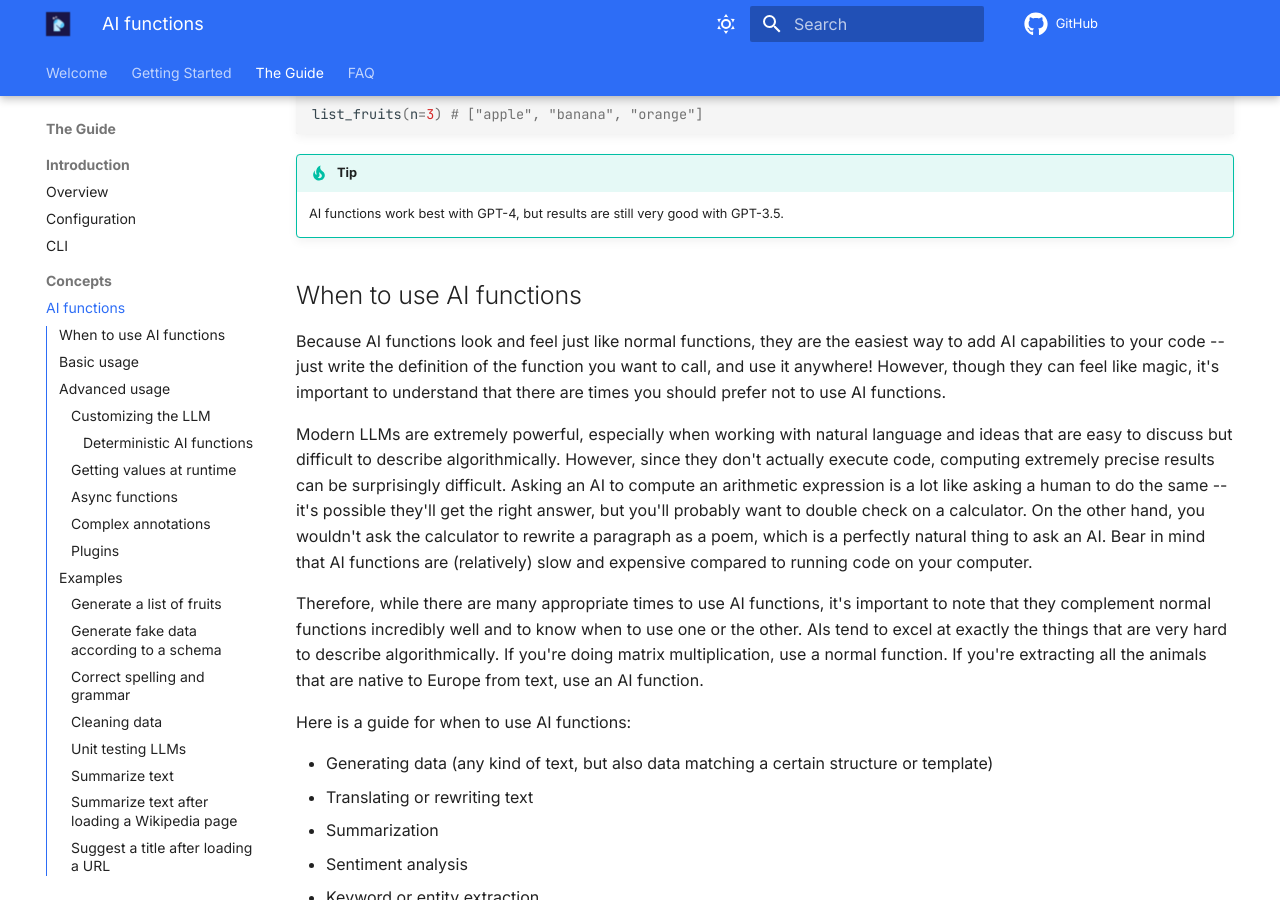
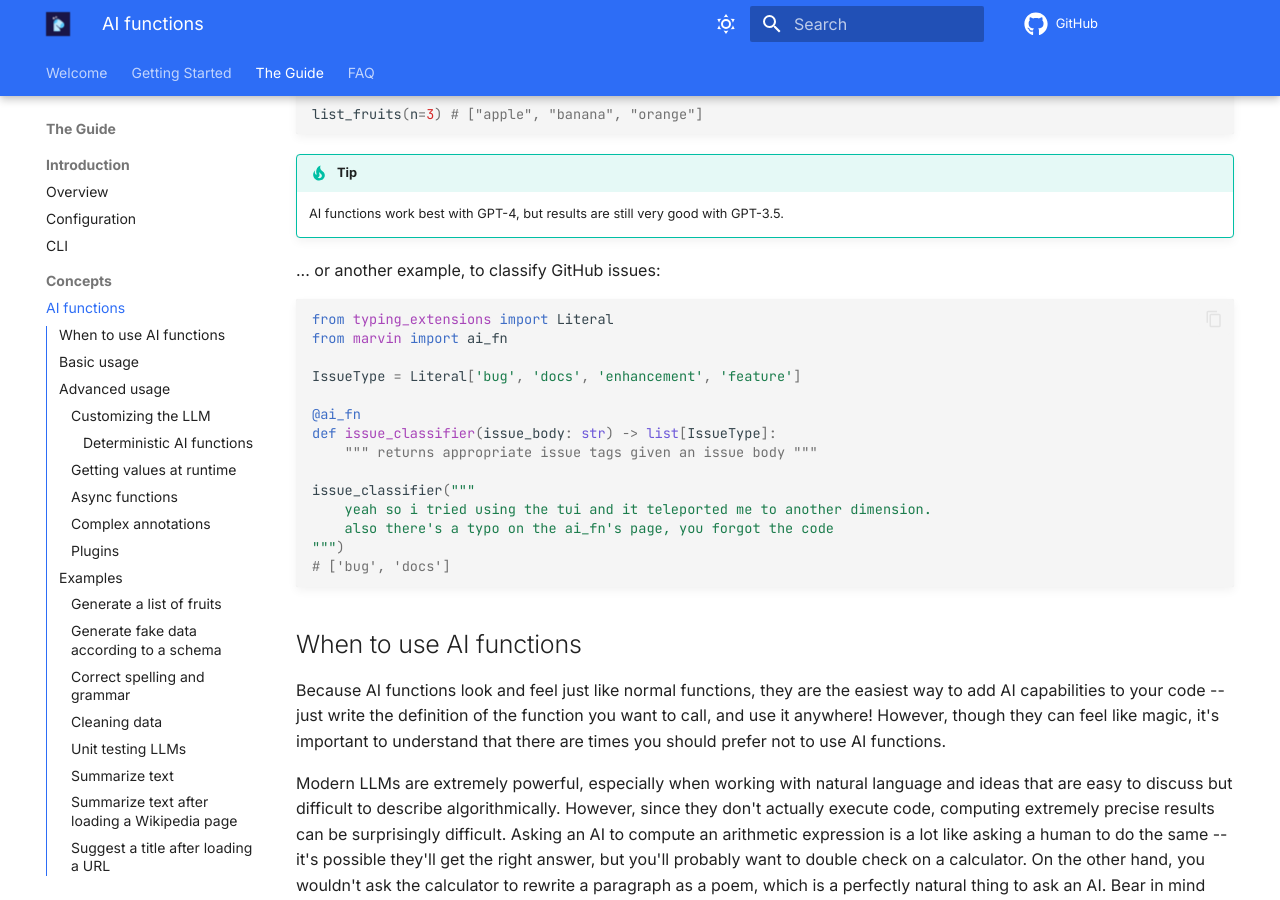
Before and after one commit to PrefectHQ/marvin, an MkDocs documentation site: the page built from docs/guide/concepts/ai_functions.md, in a window 1280 px wide and 900 px high, scrolled down 1106 px. Built offline with MkDocs 1.6.1 and Material for MkDocs 9.7.7, drawn with Linux system fonts in a browser that asks for light colours; comment, search, counter and statistics services are not loaded.

Commit message:
add issue classifier

````diff
--- a/docs/guide/concepts/ai_functions.md
+++ b/docs/guide/concepts/ai_functions.md
@@ -29,6 +29,25 @@ list_fruits(n=3) # ["apple", "banana", "orange"]
 ```
 !!! tip
     AI functions work best with GPT-4, but results are still very good with GPT-3.5.
+
+... or another example, to classify GitHub issues:
+
+```python
+from typing_extensions import Literal
+from marvin import ai_fn
+
+IssueType = Literal['bug', 'docs', 'enhancement', 'feature']
+
+@ai_fn
+def issue_classifier(issue_body: str) -> list[IssueType]:
+    """ returns appropriate issue tags given an issue body """
+
+issue_classifier("""
+    yeah so i tried using the tui and it teleported me to another dimension.
+    also there's a typo on the ai_fn's page, you forgot the code
+""")
+# ['bug', 'docs']
+```
 
 ## When to use AI functions
 Because AI functions look and feel just like normal functions, they are the easiest way to add AI capabilities to your code -- just write the definition of the function you want to call, and use it anywhere! However, though they can feel like magic, it's important to understand that there are times you should prefer not to use AI functions.
````
